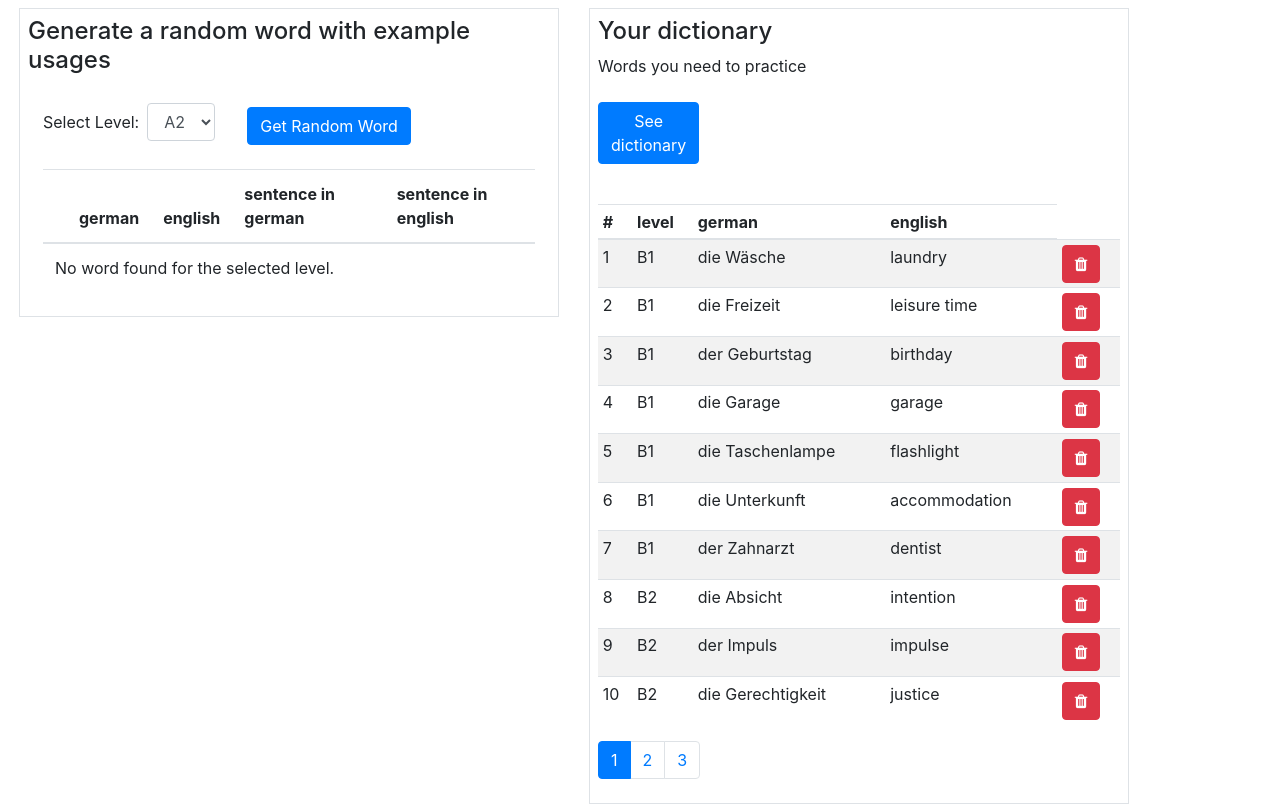
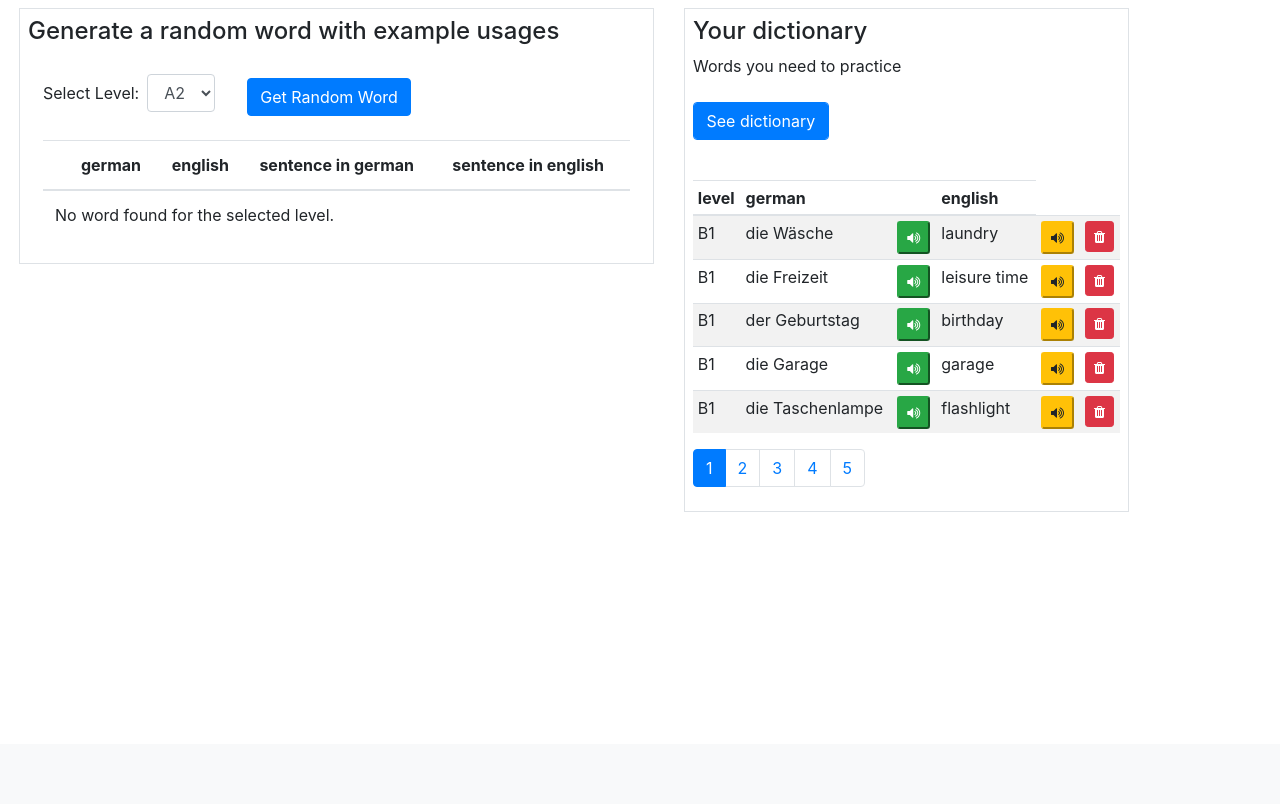
Before and after one commit to visualizeMath/vocabTrainingApp, a Flask app: page /search in a window 1280 px wide. Shown: the part 56-860 px from the top of the page. After the commit the page ends 568 px from the top, so only its background shows below. Run offline with Flask 3, Linux system fonts and the light colour scheme; some libraries are stand-ins or nearby versions.

Commit message:
Pronunciation of words made possible

```diff
--- a/src/main/webapp/app.py
+++ b/src/main/webapp/app.py
@@ -177,7 +177,7 @@ def search():
         # search_term = request.form.get('search','').strip()
 
         page = request.args.get('page', 1, type=int)
-        per_page = 10
+        per_page = 5
         paginated_results = LanguageData.query.filter(
                 LanguageData.in_dictionary==1
         ).paginate(page=page, per_page=per_page)
@@ -193,7 +193,7 @@ def search():
             # If the search term is valid, perform the search
         print('     --- This is GET ---')
         page = request.args.get('page', 1, type=int)
-        per_page = 10
+        per_page = 5
 
         paginated_results = LanguageData.query.filter(
             LanguageData.in_dictionary == 1
--- a/src/main/webapp/templates/index.html
+++ b/src/main/webapp/templates/index.html
@@ -43,7 +43,7 @@
     <!-- basla -->
     <div class="container mt-2 ml-1">
         <div class="row">
-            <div class="col-md-6">
+            <div class="col-md-7">
                 <!-- Content for the first div goes here -->
                 <div class="border p-2">
                     <h4>Generate a random word with example usages</h4>
@@ -66,9 +66,7 @@
                                 <thead>
                                     <tr>
                                         <th class="text-sm"></th>
-                                        <th class="text-sm">
-                                            german
-                                        </th>
+                                        <th class="text-sm">german</th>
                                         <th class="text-sm">english</th>
                                         <th class="text-sm">sentence in german</th>
                                         <th class="text-sm">sentence in english</th>
@@ -79,15 +77,45 @@
                                         <tr>
                                             <td>
                                                 <form method="post" action="{{ url_for('add2dict', row_id=random_word.id) }}" onsubmit="">
-                                                    <button type="submit" class="btn btn-success btn-xs">
+                                                    <button type="submit" class="btn btn-primary btn-sm">
                                                         <i class="fa fa-plus"></i>
                                                     </button>
                                                 </form>
                                             </td>
-                                            <td>{{ random_word.german_word }}</td>
-                                            <td>{{ random_word.english_word }}</td>
-                                            <td>{{ random_word.german_example }}</td>
-                                            <td>{{ random_word.english_example }}</td>
+                                            <td class="mb-2">
+                                                <button type="button" class="pronounce-btn btn-success btn-sm" data-word="{{ random_word.german_word }}" data-language="german">
+                                                    <i class="fa fa-volume-up"></i>
+                                                </button>
+                                                <div class="mt-2">{{ random_word.german_word }}</div>
+                                            </td>
+                                                <!-- <td>
+
+                                                </td> -->
+
+
+                                            <td>
+                                                <button type="button" class="pronounce-btn btn-warning btn-sm" data-word="{{ random_word.english_word }}" data-language="english">
+                                                    <i class="fa fa-volume-up"></i>
+                                                </button>
+                                                <div class="mt-2">{{ random_word.english_word }}</div>
+
+                                            </td>
+
+
+                                            <td>
+                                                <button type="button" class="pronounce-btn btn-success btn-sm" data-word="{{ random_word.german_example }}" data-language="german">
+                                                    <i class="fa fa-volume-up"></i>
+                                                </button>
+
+                                                <div class="mt-2">{{ random_word.german_example }}</div>
+                                            </td>
+
+                                            <td>
+                                                <button type="button" class="pronounce-btn btn-warning btn-sm" data-word="{{ random_word.english_example }}" data-language="english">
+                                                    <i class="fa fa-volume-up"></i>
+                                                </button>
+                                                <div class="mt-2">{{ random_word.english_example }}</div>
+                                            </td>
 
                                         </tr>
                                     {% else %}
@@ -100,7 +128,7 @@
                     </div>
                 </div>
             </div>
-            <div class="col-md-6">
+            <div class="col-md-5">
                 <!-- Content for the second div goes here -->
                 <div class="border p-2">
                     <h4>Your dictionary</h4>
@@ -112,17 +140,18 @@
                                     <!-- <div class="form-group col-md-3">
                                         <input type="text" class="form-control" id="searchInput" name="search" value="{{request.form.search}}" placeholder="Search a word">
                                     </div> -->
-                                    <div class="form-group col-md-2">
-                                        <button type="submit" class="btn btn-primary">See dictionary</button>
+                                    <div class="form-group col-md-4">
+                                        <button type="submit" class="btn btn-primary form-control">See dictionary</button>
                                     </div>
                                 </div>
                             </form>
                             <table class="table table-striped table-sm fs-6 mt-4" id="resultsTable">
                                 <thead>
                                     <tr>
-                                        <th>#</th>
+                                        <!-- <th>#</th> -->
                                         <th>level</th>
                                         <th>german</th>
+                                        <th></th>
                                         <th>english</th>
                                         <!-- <th>german Example</th> -->
                                         <!-- <th>english Example</th> -->
@@ -133,15 +162,25 @@
                                     {% for row in results.items %}
                                     <tr>
 
-                                        <td>{{ loop.index }}</td>
+                                        <!-- <td>{{ loop.index }}</td> -->
                                         <td>{{ row['level'] }}</td>
                                         <td>{{ row['german_word'] }}</td>
+                                        <td>
+                                            <button type="button" class="pronounce-btn btn-success btn-sm" data-word="{{ row['german_word'] }}" data-language="german">
+                                                <i class="fa fa-volume-up"></i>
+                                            </button>
+                                        </td>
                                         <td>{{ row['english_word'] }}</td>
+                                        <td>
+                                            <button type="button" class="pronounce-btn btn-warning btn-sm" data-word="{{ row['english_word'] }}">
+                                                <i class="fa fa-volume-up"></i>
+                                            </button>
+                                        </td>
                                         <!-- <td>{{ row['german_example'] }}</td> -->
                                         <!-- <td>{{ row['english_example'] }}</td> -->
                                         <td>
                                             <!-- <form method="post" action="{{ url_for('delete_row', row_id=row['id']) }}"> -->
-                                                <button type="submit" class="btn btn-danger btn-xs delete-btn" data-toggle="modal" data-target="#confirmDeleteModal" data-rowid="{{ row['id'] }}">
+                                                <button type="submit" class="btn btn-danger btn-sm  delete-btn" data-toggle="modal" data-target="#confirmDeleteModal" data-rowid="{{ row['id'] }}">
                                                     <i class="fa fa-trash"></i>
                                                 </button>
                                             <!-- </form> -->
@@ -182,7 +221,7 @@
     </div>
     <!-- bitir -->
 
-    <div class="container-fluid mt-20">
+    <div class="container-fluid mt-20 d-flex justify-content-center">
         <div class="row">
             <div class="fixed-bottom col-md-4">
             {% with messages = get_flashed_messages(with_categories=true) %}
@@ -209,7 +248,7 @@
         <div class="modal-content">
             <div class="modal-header">
                 <h5 class="modal-title" id="modalLabel">Confirm Deletion</h5>
-                <button type="button" class="close" data-dismiss="modal" aria-label="Close">
+                <button type="button" class="close" data-bs-dismiss="modal" aria-label="Close">
                     <span aria-hidden="true">&times;</span>
                 </button>
             </div>
@@ -230,7 +269,7 @@
 <!-- <script src="https://code.jquery.com/jquery-3.2.1.slim.min.js"></script> -->
 <!-- <script src="https://cdnjs.cloudflare.com/ajax/libs/popper.js/1.12.9/umd/popper.min.js"></script> -->
 <!-- <script src="https://maxcdn.bootstrapcdn.com/bootstrap/4.0.0/js/bootstrap.min.js"></script> -->
-<script src="https://cdn.jsdelivr.net/npm/bootstrap@5.3.2/dist/js/bootstrap.bundle.min.js"></script>
+
 
 <script src="https://ajax.googleapis.com/ajax/libs/jquery/3.6.0/jquery.min.js"></script>
 <script src="https://cdnjs.cloudflare.com/ajax/libs/popper.js/1.12.9/umd/popper.min.js"></script>
@@ -254,8 +293,8 @@
             url: '/delete_row/' + rowid,
             type: 'POST',
             success: function(response) {
-                // Handle success (e.g., close the modal, show a message, refresh the table)
-                $('#confirmDeleteModal').modal('hide');
+                // $('#confirmDeleteModal').modal('hide');
+                document.querySelector('#confirmDeleteModal button[data-bs-dismiss="modal"]').click();
                 // Refresh the table or remove the row from the table
             },
             error: function(xhr, status, error) {
@@ -295,8 +334,30 @@
         });
     });
 </script>
+<script>
+    document.addEventListener('DOMContentLoaded', (event) => {
+        var buttons = document.querySelectorAll('.pronounce-btn');
+        buttons.forEach(button => {
+            button.addEventListener('click', function() {
+                var word = this.getAttribute('data-word');
+                var language = this.getAttribute('data-language') || 'en-US';
+
+                pronounceWord(word,language);
+            });
+        });
+    });
+
+    function pronounceWord(word,language) {
+        var utterance = new SpeechSynthesisUtterance(word);
+        utterance.lang = language === 'german' ? 'de-DE' : 'en-US';
+        speechSynthesis.speak(utterance);
+    }
+    </script>
 
 
 
+
+<!-- <script src="https://cdn.jsdelivr.net/npm/bootstrap@5.3.2/dist/js/bootstrap.bundle.min.js"></script> -->
+<script src="https://stackpath.bootstrapcdn.com/bootstrap/5.0.0-alpha1/js/bootstrap.bundle.min.js"></script>
 </body>
 </html>
```
Also changed, not shown: src/main/webapp/instance/data.db.
